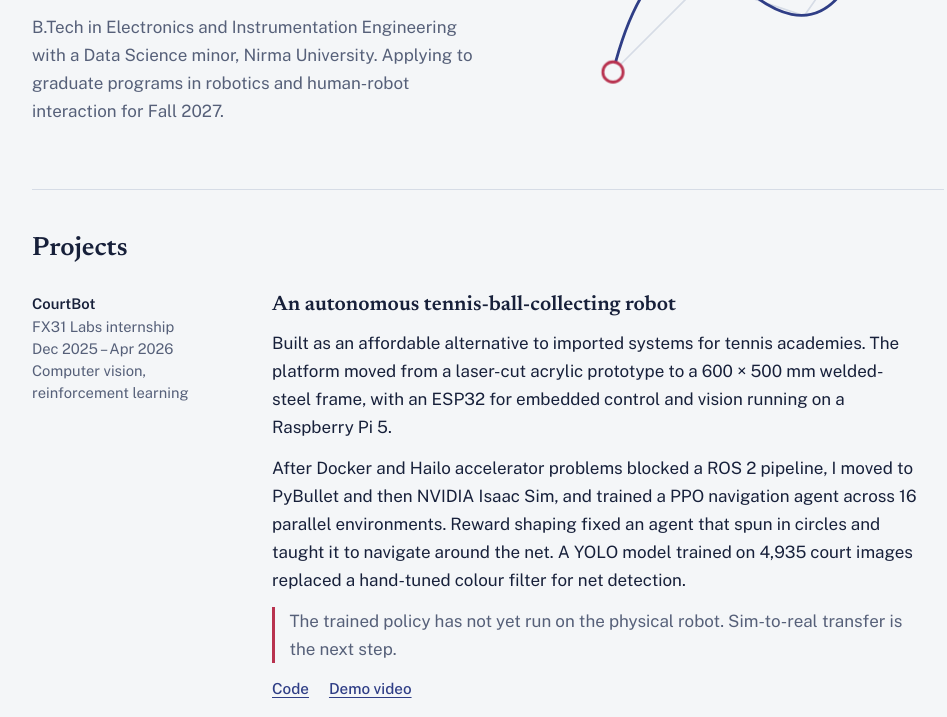
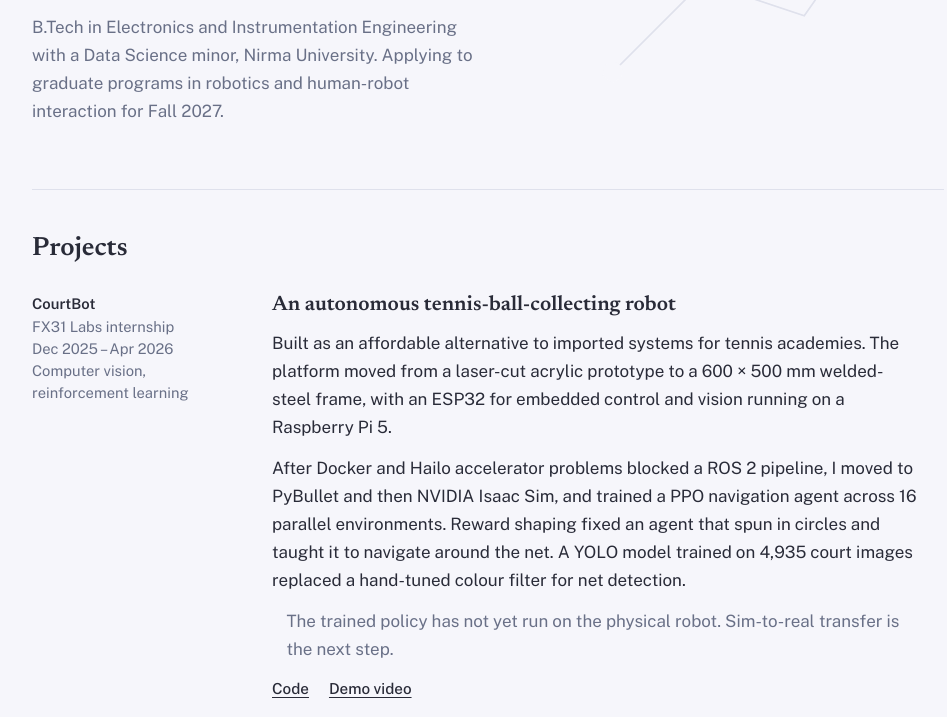
Before and after one commit to riti-22/riti-22.github.io, a plain HTML site: page index.html in a window 1280 px wide. Shown: the part 256-973 px from the top of the page, without its empty margins (152-1099 px from the left). Drawn offline with nearby package versions, Linux system fonts and the light colour scheme.

Commit message:
updated styles and content

```diff
--- a/index.html
+++ b/index.html
@@ -9,13 +9,27 @@
 <link rel="preconnect" href="https://fonts.gstatic.com" crossorigin>
 <link href="https://fonts.googleapis.com/css2?family=Newsreader:opsz,wght@6..72,400;6..72,600&family=Public+Sans:wght@400;500;600&display=swap" rel="stylesheet">
 <style>
-:root{
-  --paper:#F4F6F8; --ink:#17203A; --muted:#566079; --line:#D6DCE6;
-  --indigo:#2F3E86; --madder:#B8324F;
-  --serif:"Newsreader",Georgia,"Times New Roman",serif;
-  --sans:"Public Sans",system-ui,-apple-system,"Segoe UI",Roboto,sans-serif;
-  color-scheme:light;
+
+:root {
+  --paper: #F6F6FB;
+  --ink: #292B38;
+  --muted: #697087;
+  --line: #DFE1EC;
+
+  --blueberry: #333C78;
+  --lilac: #D9D6F0;
+  --powder-blue: #AFC9E7;
+  --mint: #9AC9B4;
+
+  --accent: var(--blueberry);
+  --accent-soft: var(--lilac);
+
+  --serif: "Newsreader", Georgia, serif;
+  --sans: "Public Sans", system-ui, sans-serif;
+
+  color-scheme: light;
 }
+
 @media (prefers-color-scheme:dark){
   :root{--paper:#121830; --ink:#E9ECF5; --muted:#A3ACC4; --line:#2A3354; --indigo:#9DB0FF; --madder:#F08AA0; color-scheme:dark;}
 }
```
